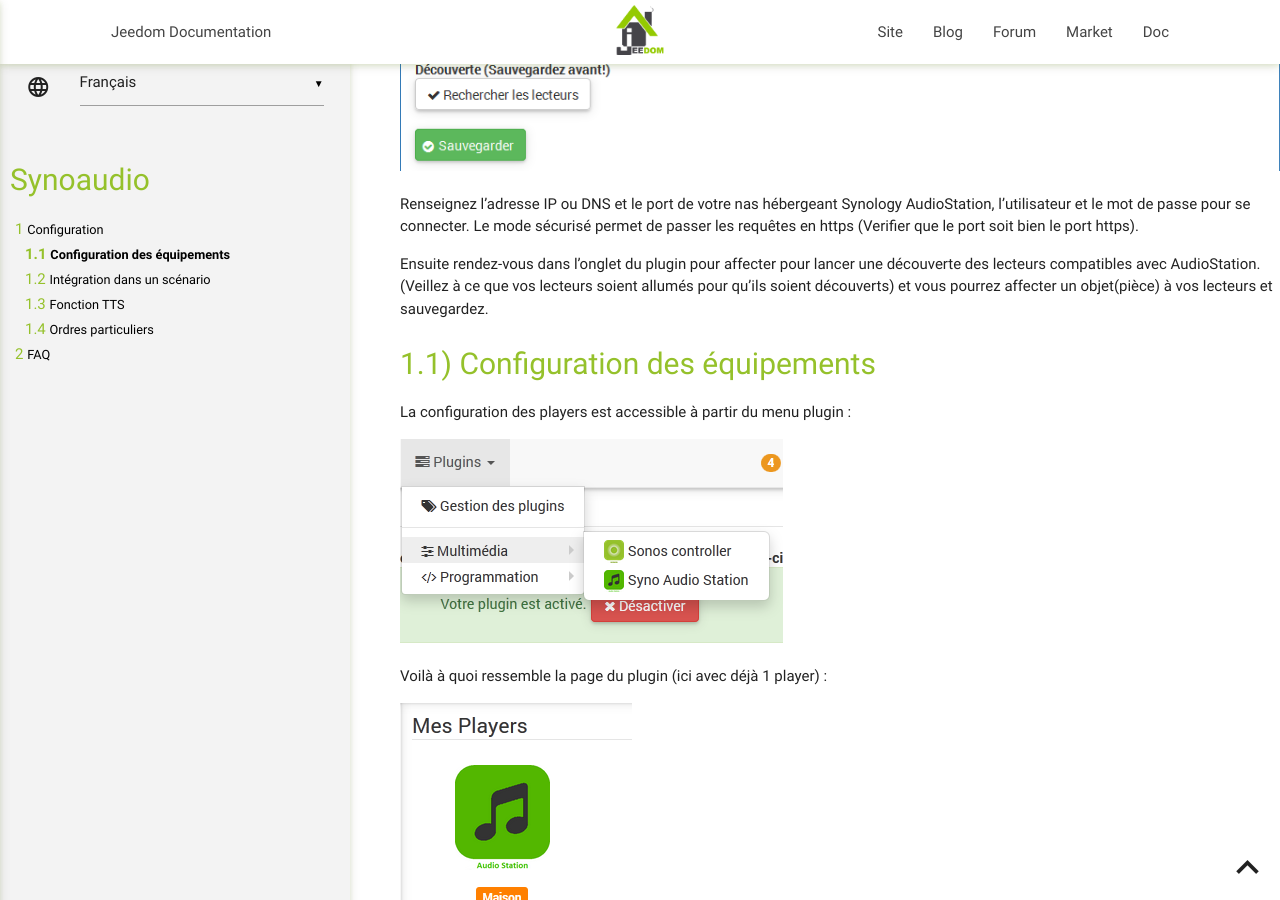
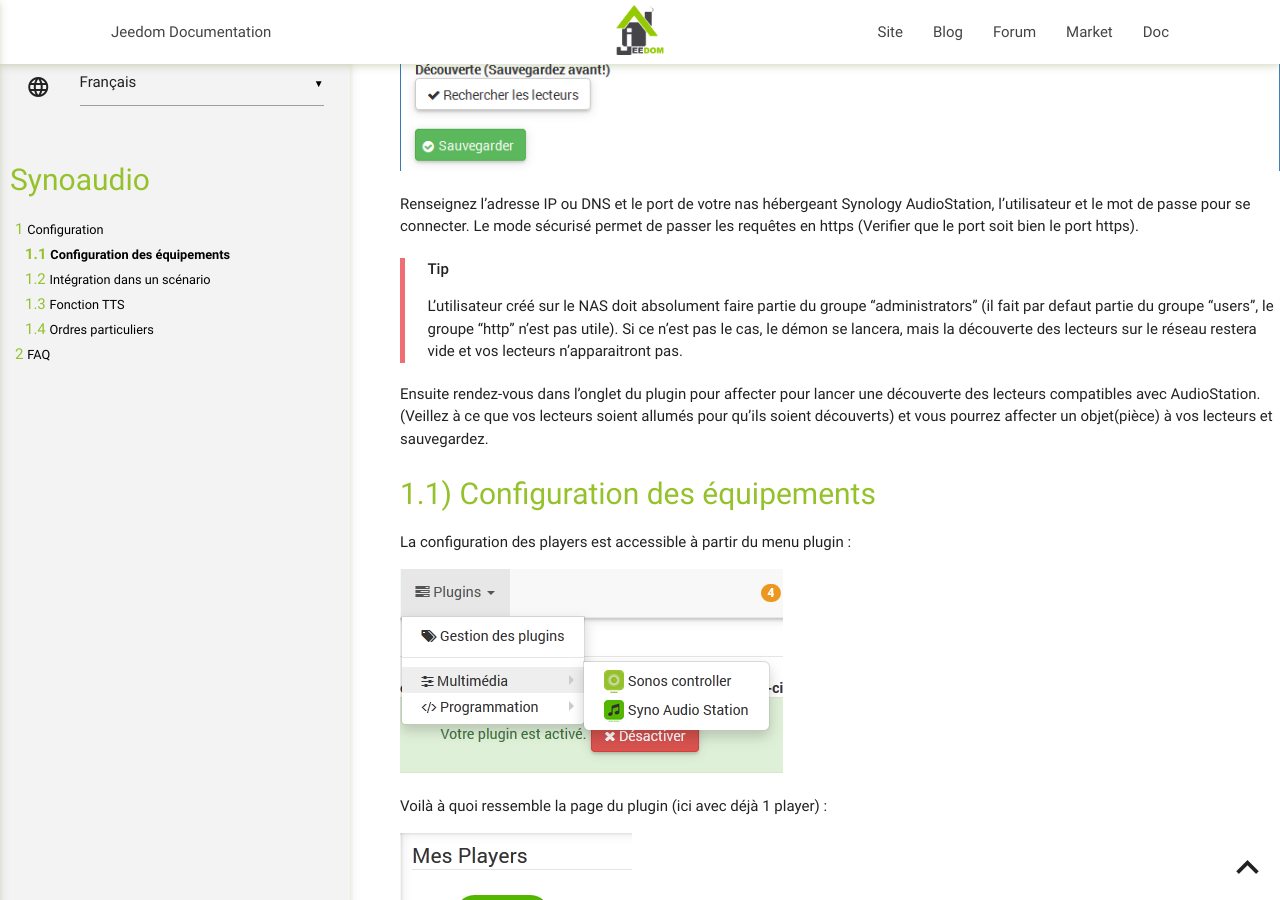
Before and after one commit to nexus79000/synoaudio, a Jekyll site: the page built from docs/fr_FR/index.md, in a window 1280 px wide and 900 px high, scrolled down 721 px. Built offline with Jekyll 4.4.1, drawn with Linux system fonts in a browser that asks for light colours; our own code applies the rules of GitHub Pages for plain Markdown files.

Commit message:
Update index.md
Hello ! J'ai ajouté un TIP suite à un bug que j'ai eu en testant le plugin.
Il est nécessaire que l'utilisateur créé sur le NAS fasse bien partie du groupe "administrators" (uniquement "users" par defaut).

```diff
--- a/docs/fr_FR/index.md
+++ b/docs/fr_FR/index.md
@@ -9,6 +9,11 @@
 ![synoaudio](../images/synoaudio.png)
 
 Renseignez l'adresse IP ou DNS et le port de votre nas hébergeant Synology AudioStation, l'utilisateur et le mot de passe pour se connecter. Le mode sécurisé permet de passer les requêtes en https (Verifier que le port soit bien le port https).
+
+> **Tip**
+>
+> L'utilisateur créé sur le NAS doit absolument faire partie du groupe "administrators" (il fait par defaut partie du groupe "users", le groupe "http" n'est pas utile).
+> Si ce n'est pas le cas, le démon se lancera, mais la découverte des lecteurs sur le réseau restera vide et vos lecteurs n'apparaitront pas.
 
 Ensuite rendez-vous dans l'onglet du plugin pour affecter pour lancer une découverte des lecteurs compatibles avec AudioStation.(Veillez à ce que vos lecteurs soient allumés pour qu'ils soient découverts) et vous pourrez affecter un objet(pièce) à vos lecteurs et sauvegardez.
 
```
